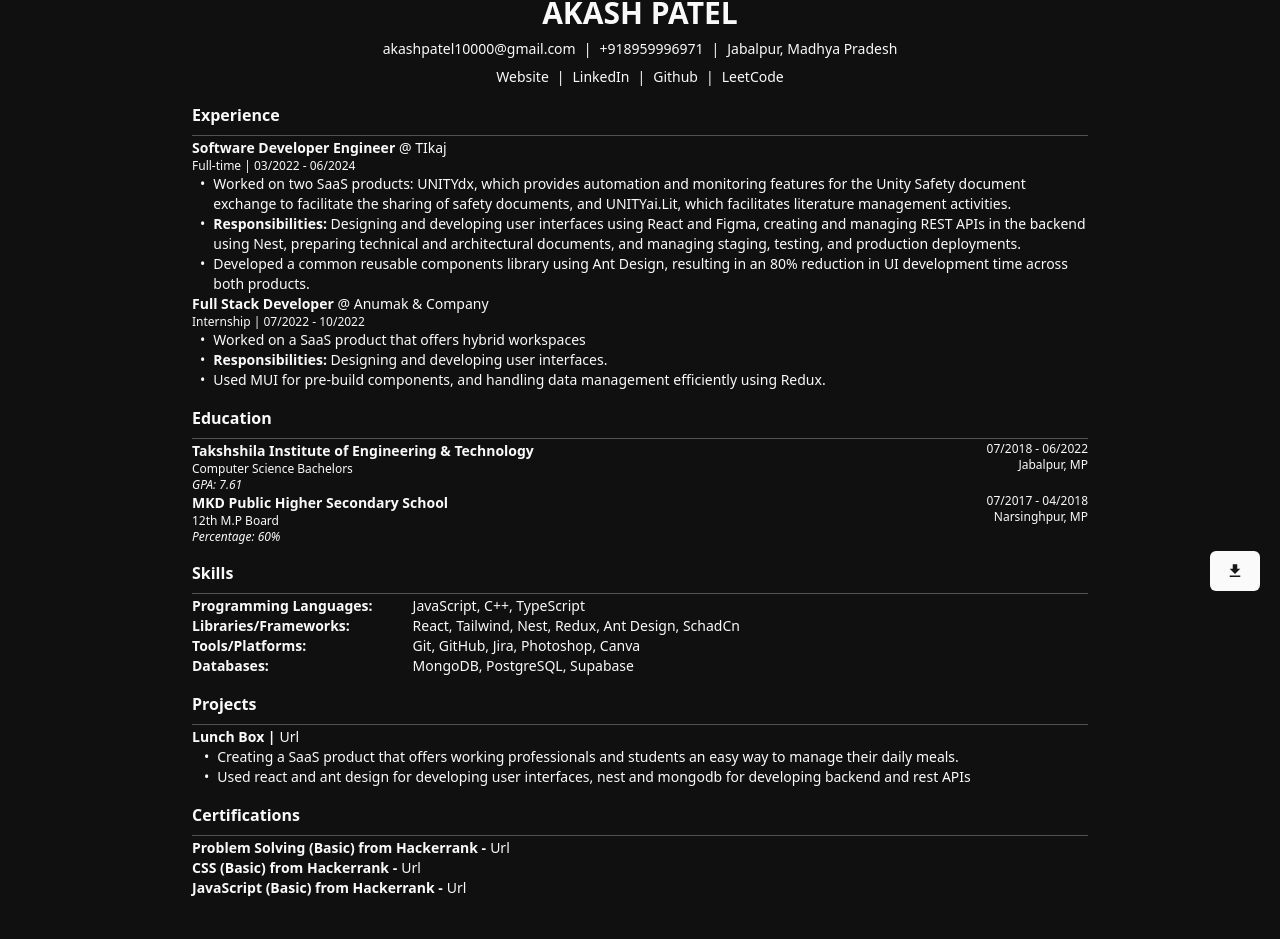
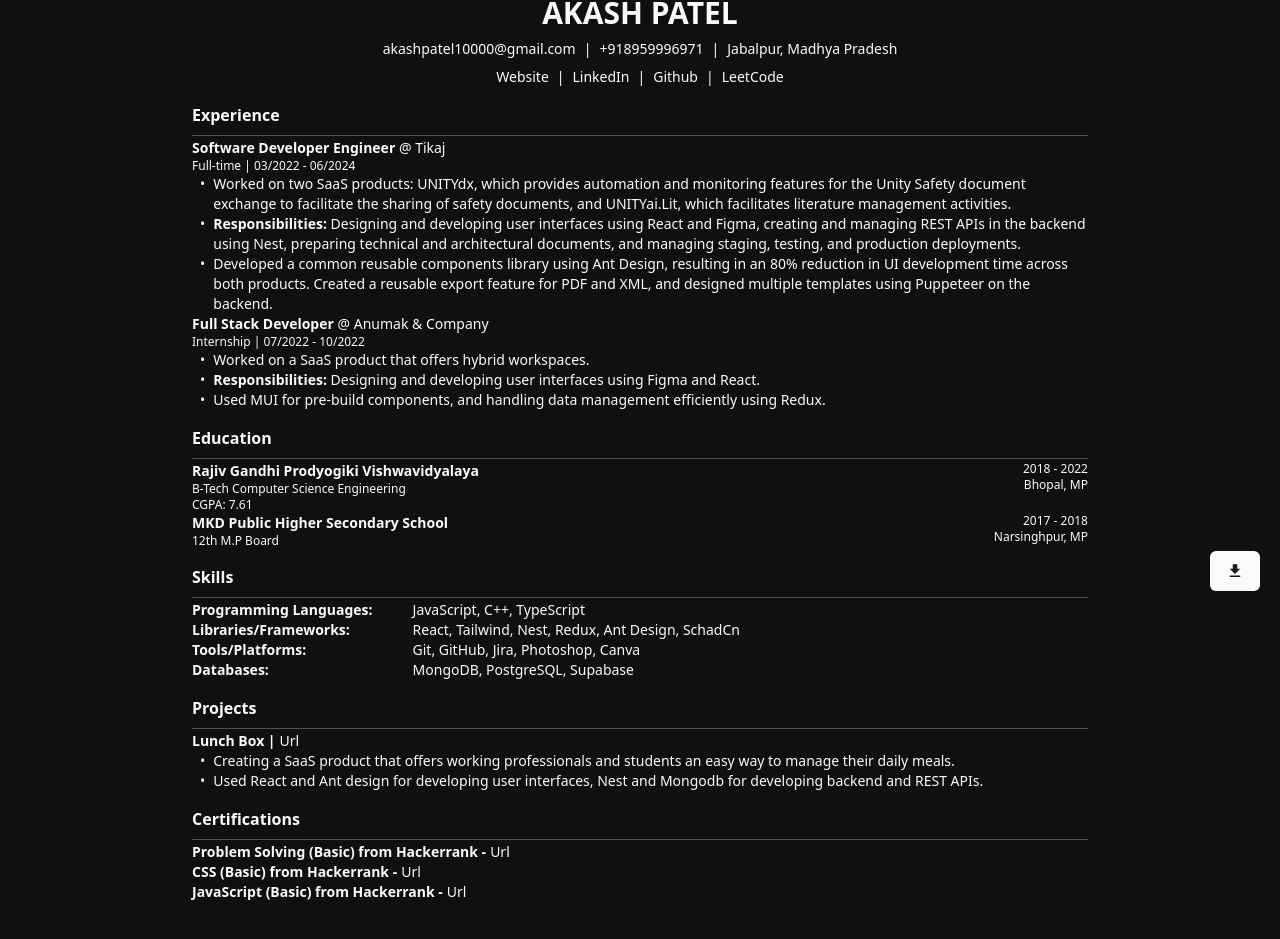
Before and after one commit to thefstalphabet/portfolio-v4, a React (Vite) app: page /cv in a window 1280 px wide. Shown: the part 189-1128 px from the top of the page. Built offline with nearby package versions, Linux system fonts and the light colour scheme.

Commit message:
update: resume

```diff
--- a/src/pages/cv/education.tsx
+++ b/src/pages/cv/education.tsx
@@ -7,16 +7,16 @@
         <div className="flex justify-between">
           <div>
             <h5 className="font-semibold">
-              Takshshila Institute of Engineering & Technology
+              Rajiv Gandhi Prodyogiki Vishwavidyalaya
             </h5>
             <div className="text-xs">
-              <p>Computer Science Bachelors</p>
-              <p className="italic ">GPA: 7.61</p>
+              <p>B-Tech Computer Science Engineering</p>
+              <p>CGPA: 7.61</p>
             </div>
           </div>
           <div className="text-right text-xs">
-            <p>07/2018 - 06/2022</p>
-            <p>Jabalpur, MP</p>
+            <p>2018 - 2022</p>
+            <p>Bhopal, MP</p>
           </div>
         </div>
         <div className="flex justify-between">
@@ -26,11 +26,11 @@
             </h5>
             <div className="text-xs">
               <p>12th M.P Board</p>
-              <p className="italic ">Percentage: 60%</p>
+              {/* <p className="italic ">Percentage: 60%</p> */}
             </div>
           </div>
           <div className="text-right text-xs">
-            <p>07/2017 - 04/2018</p>
+            <p>2017 - 2018</p>
             <p>Narsinghpur, MP</p>
           </div>
         </div>
--- a/src/pages/cv/experience.tsx
+++ b/src/pages/cv/experience.tsx
@@ -10,7 +10,7 @@
           <div>
             <div>
               <span className="font-semibold">Software Developer Engineer</span>{" "}
-              @ <Link to="">TIkaj</Link>
+              @ <Link to="https://www.tikaj.com/">Tikaj</Link>
             </div>
             <p className="text-xs">Full-time | 03/2022 - 06/2024</p>
           </div>
@@ -39,7 +39,8 @@
               <li>
                 Developed a common reusable components library using Ant Design,
                 resulting in an 80% reduction in UI development time across both
-                products.
+                products. Created a reusable export feature for PDF and XML, and
+                designed multiple templates using Puppeteer on the backend.
               </li>
             </div>
           </ul>
@@ -47,27 +48,28 @@
         <div>
           <div>
             <div>
-              <span className="font-semibold">Full Stack Developer</span> @ <Link to="">Anumak & Company</Link>
+              <span className="font-semibold">Full Stack Developer</span> @{" "}
+              <Link to="https://anumak.com">Anumak & Company</Link>
             </div>
             <p className="text-xs">Internship | 07/2022 - 10/2022</p>
           </div>
           <ul className="pl-2">
             <div className="flex gap-2">
               <p>•</p>
-              <li>Worked on a SaaS product that offers hybrid workspaces</li>
+              <li>Worked on a SaaS product that offers hybrid workspaces.</li>
             </div>
             <div className="flex gap-2">
               <p>•</p>
               <li>
                 <span className="font-semibold">Responsibilities:</span>{" "}
-                Designing and developing user interfaces.
+                Designing and developing user interfaces using Figma and React.
               </li>
             </div>
             <div className="flex gap-2">
               <p>•</p>
               <li>
-                Used MUI for pre-build components, and handling data
-                management efficiently using Redux.
+                Used MUI for pre-build components, and handling data management
+                efficiently using Redux.
               </li>
             </div>
           </ul>
--- a/src/pages/cv/projects.tsx
+++ b/src/pages/cv/projects.tsx
@@ -16,7 +16,7 @@
               Url
             </Link>
           </div>
-          <ul className="px-3 ">
+          <ul className="px-2">
             <div className="flex gap-2">
               <p>•</p>
               <li>
@@ -27,53 +27,12 @@
             <div className="flex gap-2">
               <p>•</p>
               <li>
-                Used react and ant design for developing user interfaces, nest
-                and mongodb for developing backend and rest APIs
+                Used React and Ant design for developing user interfaces, Nest
+                and Mongodb for developing backend and REST APIs.
               </li>
             </div>
           </ul>
         </div>
-        {/* <div>
-          <h5 className="font-semibold">
-            Chat Freely |{" "}
-            <Link
-              to="https://github.com/thefstalphabet/chat-freely-client"
-              target="_blank"
-              rel="noopener noreferrer"
-            >
-              Link
-            </Link>
-          </h5>
-          <p>Js, React, Node, Express, Socket.io, Chakra UI</p>
-          <ul className="px-3 ">
-            <div className="flex gap-2">
-              <p>•</p>
-              <li>
-                A MERN app for chatting with JWT Auth, single/group chat
-                features, notifications, and typing indicators.
-              </li>
-            </div>
-          </ul>
-        </div>
-        <div>
-          <h5 className="font-semibold">
-            Moviepedia |{" "}
-            <Link
-              to="https://github.com/thefstalphabet/moviepedia"
-              target="_blank"
-              rel="noopener noreferrer"
-            >
-              Link
-            </Link>
-          </h5>
-          <p>Js, React, Node, Express</p>
-          <ul className="px-3 ">
-            <div className="flex gap-2">
-              <p>•</p>
-              <li>A MERN app for searching movies, with JWT Auth.</li>
-            </div>
-          </ul>
-        </div> */}
       </div>
     </div>
   );
```
